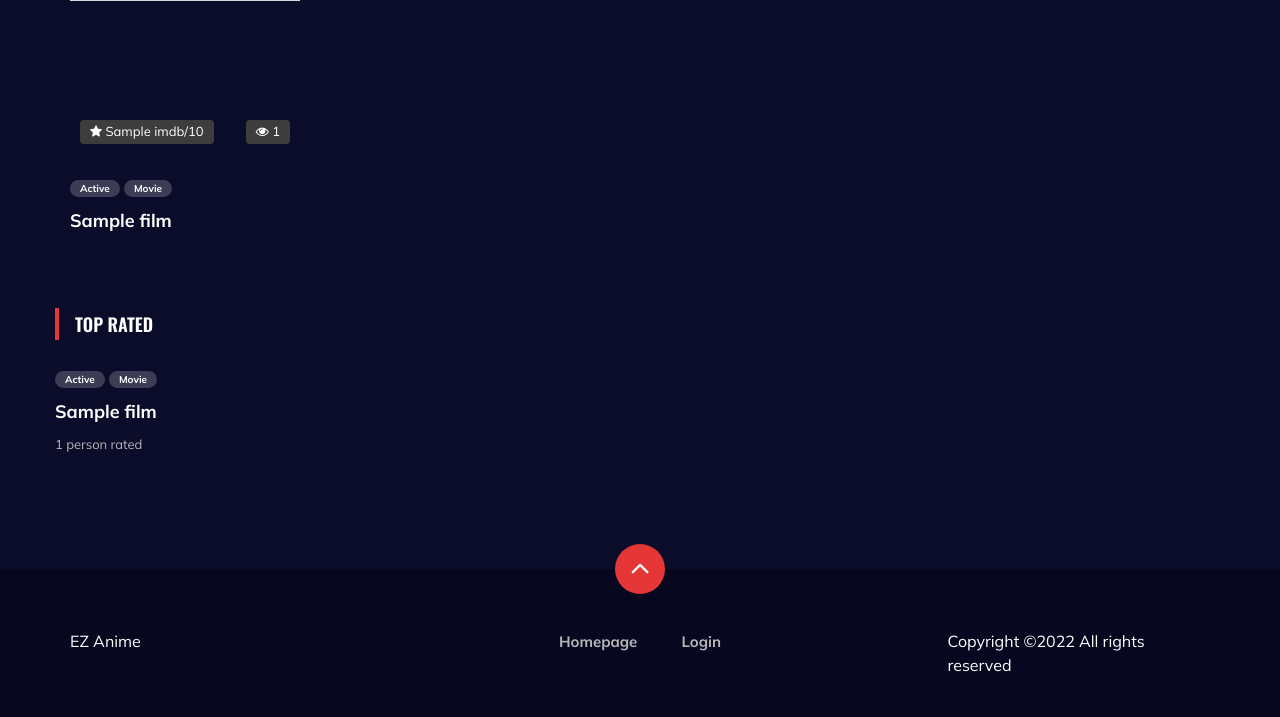
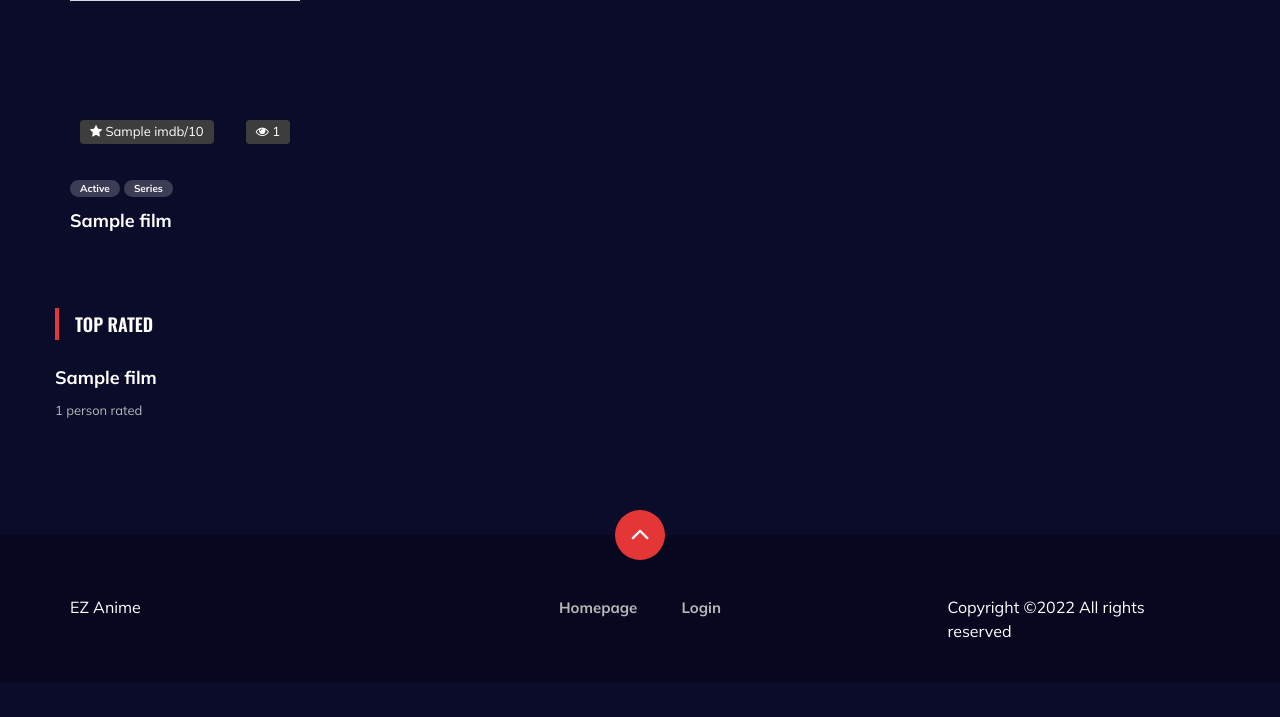
Before and after one commit to mohamad-liyaghi/ez-anime, a Django app: template templates/base/home.html in a window 1280 px wide. Shown: the part 365-1082 px from the top of the page. After the commit the page ends 1003 px from the top, so only its background shows below. Run offline with Django 4.2, Linux system fonts and the light colour scheme; the template is opened without the code that fills it: most values are stand-ins (such as "Sample title", 1, 10 or a date in 2020); grey boxes marked "Sample" are stand-in pictures; some libraries are stand-ins or nearby versions.

Commit message:
Tags fixed

```diff
--- a/apps/movie/views.py
+++ b/apps/movie/views.py
@@ -12,7 +12,7 @@ from .forms import MovieForm, CastForm, SeriesForm, AddSeason
 
 def HomePage(request):
     films = Film.objects.all().order_by('-ratings__average')
-    genre = Genre.objects.all().order_by("-films_related")
+    genre = Genre.objects.all()
     return render(request,"base/home.html",{"films" : films,"genres" : genre})
 
 class FilmDetail(DetailView):
--- a/templates/base/home.html
+++ b/templates/base/home.html
@@ -36,7 +36,11 @@
                                             <div class="product__item__text">
                                                 <ul>
                                                     <li>Active</li>
-                                                    <li>Movie</li>
+                                                    {%if film.seosons == 0%}
+                                                        <li>Movie</li>
+                                                    {%else%}
+                                                        <li>Series</li>
+                                                    {%endif%}
                                                 </ul>
                                                 <h5><a href="{%url 'movie:film-detail' film.token%}">{{film.name}}</a></h5>
                                             </div>
@@ -70,10 +74,6 @@
             {%for film in films %}
                 <div class="product__sidebar__comment__item">
                     <div class="product__sidebar__comment__item__text">
-                        <ul>
-                            <li>Active</li>
-                            <li>Movie</li>
-                        </ul>
                         <h5><a href="{%url 'movie:film-detail' film.token%}">{{film.name}}</a></h5>
                         <span>{{film.ratings.count}} person rated</span>
                     </div>
--- a/templates/base/movie-detail.html
+++ b/templates/base/movie-detail.html
@@ -18,8 +18,8 @@
                     <div class="col-lg-3">
                         <div class="anime__details__pic set-bg">
                             <img src="{{object.picture.url}}" alt="pic">
-                            <div class="comment"><i class="fa fa-comments"></i> 11</div>
-                            <div class="view"><i class="fa fa-eye"></i> 9141</div>
+                            <div class="comment"><i class="fa fa-star"></i> {{object.imdb}}/10</div>
+                            <div class="view"><i class="fa fa-eye"></i> {{object.ratings.count}}</div>
                         </div>
                     </div>
                         <div class="col-lg-9">
```
